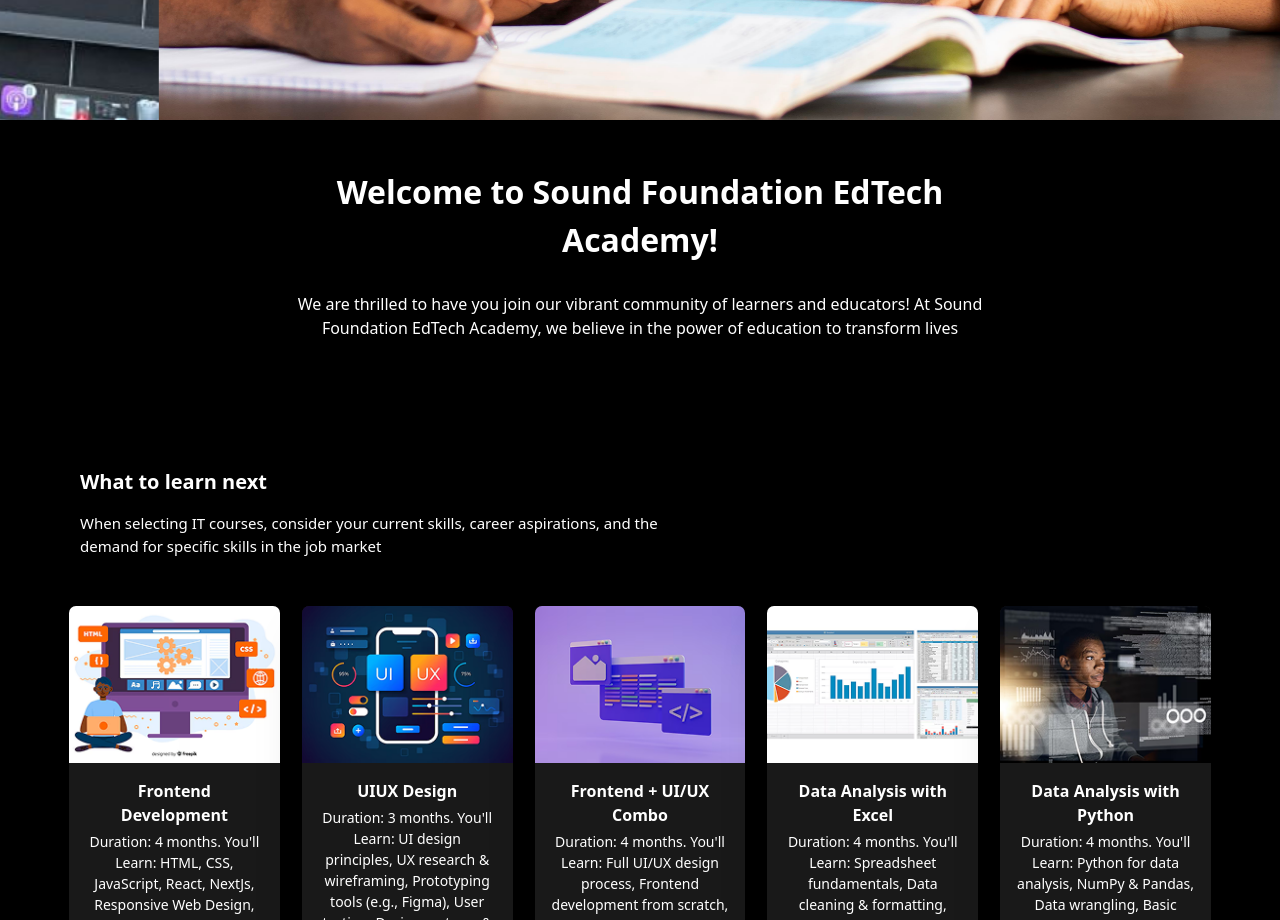
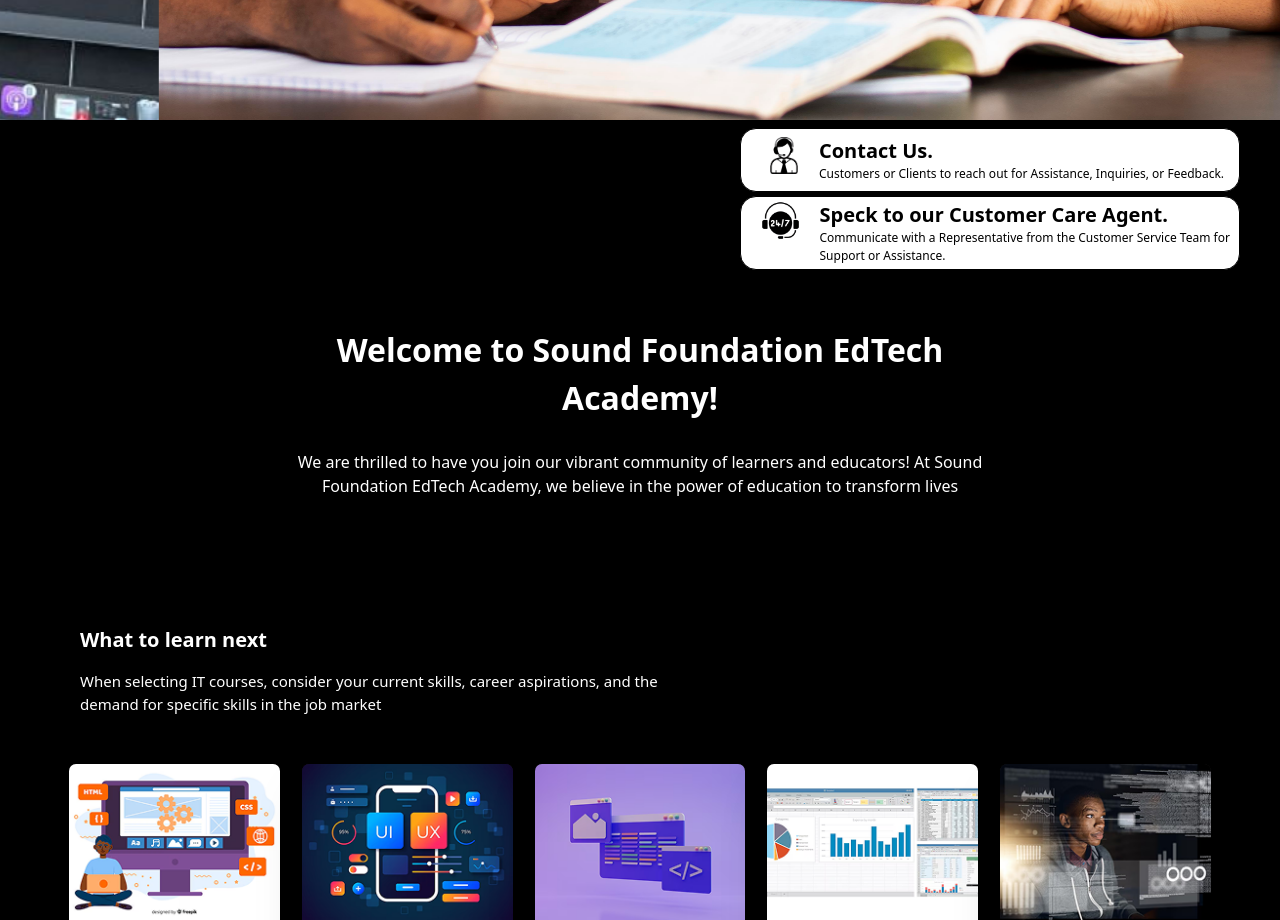
Before and after one commit to Cleve-keem/sfdt-frontend, a React (Vite) app: page / in a window 1280 px wide. Shown: the part 800-1720 px from the top of the page. Built offline with nearby package versions, Linux system fonts and the light colour scheme.

Commit message:
Customer Service component done

```diff
--- /dev/null
+++ b/src/components/ContactUs.jsx
@@ -0,0 +1,37 @@
+import React from "react";
+
+export default function ContactUs() {
+  return (
+    <div className="flex justify-between bg-black text-black  px-10">
+      <div></div>
+      <div className="flex flex-col gap-1 items-end my-2 w-[10px] ">
+        <div className="rounded-2xl flex w-[500px] p-2 border bg-white shadow-md">
+          <div className="w-[70px]">
+            <img src="/contact2.png" alt="contact2" />
+          </div>
+          <div className="">
+            <span className="font-bold text-xl">Contact Us.</span>
+            <p className="items-center text-[12px]">
+              Customers or Clients to reach out for Assistance, Inquiries, or
+              Feedback.
+            </p>
+          </div>
+        </div>
+        <div className="rounded-2xl flex w-[500px] p-1 shadow-md bg-white border ">
+          <div className="w-[50px] ml-4">
+            <img src="/contact1.png" alt="contact1" />
+          </div>
+          <div className="ml-5">
+            <span className="font-bold text-xl">
+              Speck to our Customer Care Agent.
+            </span>
+            <p className=" items-center text-[12px]">
+              Communicate with a Representative from the Customer Service Team
+              for Support or Assistance.
+            </p>
+          </div>
+        </div>
+      </div>
+    </div>
+  );
+}
--- a/src/pages/public/HomePage.jsx
+++ b/src/pages/public/HomePage.jsx
@@ -1,3 +1,4 @@
+import ContactUs from "../../components/ContactUs";
 import CourseCards from "../../components/CourseCards";
 import CourseText from "../../components/CourseText";
 import HeroSlider from "../../components/HeroSlider";
@@ -8,6 +9,7 @@ const HomePage = () => {
   return (
     <>
       <HeroSlider />
+      <ContactUs />
       <WelcomeText />
       <CourseText />
       <CourseCards />
--- a/src/pages/public/Layout.jsx
+++ b/src/pages/public/Layout.jsx
@@ -2,6 +2,7 @@ import { Outlet } from "react-router";
 import Footer from "../../components/Footer";
 import ProfileBar from "../../components/ProfileBar";
 import Navbar from "../../components/Navbars/Navbar";
+import ContactUs from "../../components/ContactUs";
 
 const PublicLayout = () => {
   return (
```
Also changed, not shown: public/contact1.png (added), public/contact2.png (added).
